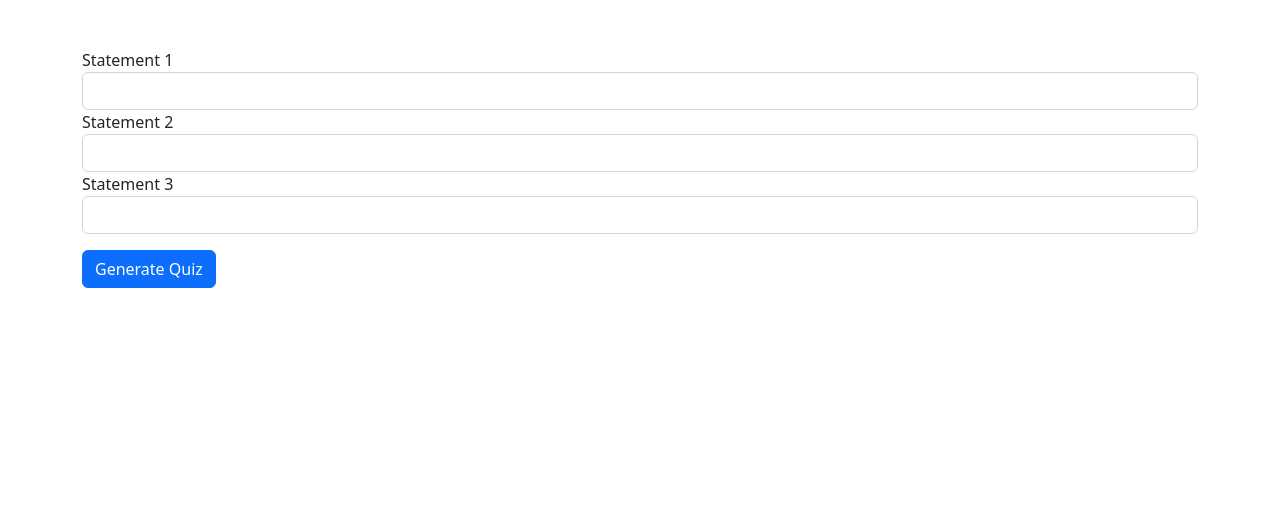
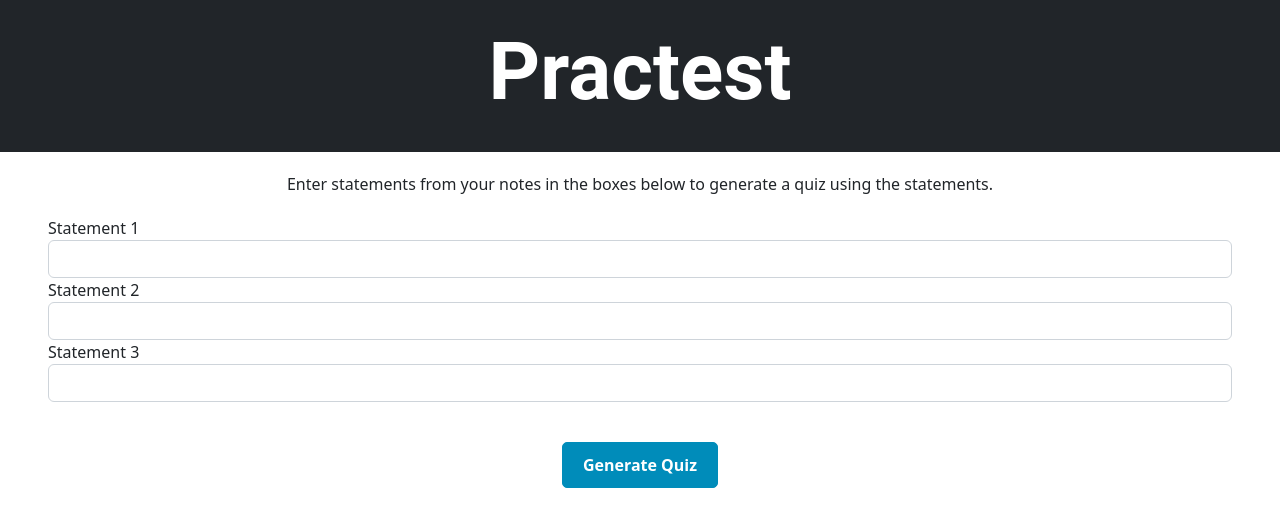
Before and after one commit to aketkar18/practest, a React (Create React App) app: page / in a window 1280 px wide. Shown: the top 526 px of the page. Built offline with nearby package versions, Linux system fonts and the light colour scheme.

Commit message:
UI changes

```diff
--- a/src/App.js
+++ b/src/App.js
@@ -23,12 +23,19 @@ function App() {
     });
 
     const quizData = await response.json();
-    console.log(quizData);
+    // console.log(quizData);
     setQuiz(quizData);
   };
 
   return (
-    <div className="container mt-5">
+    <div>
+        <div className="header bg-dark py-4">
+          <h1 className="text-white text-center display-1" style={{ fontFamily: "'Roboto', sans-serif ", fontWeight: "bold" }}>Practest</h1>
+        </div>
+      <div className="container-fluid px-5">
+      <div style={{margin: "20px"}}>
+        <p className="text-center">Enter statements from your notes in the boxes below to generate a quiz using the statements.</p>
+      </div>
       <form onSubmit={handleSubmit}>
         <div className="form-group">
           <label htmlFor="statement1">Statement 1</label>
@@ -60,29 +67,47 @@ function App() {
             onChange={(event) => handleChange(event, 2)}
           />
         </div>
-        <button type="submit" className="btn btn-primary mt-3">
+        <div className="text-center mt-3">
+        <button type="submit" className="btn btn-primary mt-4" style={{
+          backgroundColor: '#008CBA',
+          borderColor: '#008CBA',
+          color: '#fff',
+          borderRadius: '5px',
+          padding: '10px 20px',
+          fontWeight: 'bold',
+          fontSize: '1rem'
+        }}>
           Generate Quiz
         </button>
+        </div>
       </form>
+      </div>
       {quiz && (
-        <div className="mt-5">
+        <div className="container mt-5 mx-auto px-3">
           {Object.keys(quiz).map((key) => {
             const question = quiz[key];
             return (
               <div key={key}>
                 <h5>{question.question}</h5>
                 <ul>
-                  {question.choices.map((choice, index) => (
-                    <li key={index}>{choice}</li>
-                  ))}
+                  {question.choices.map((choice, index) => {
+                    var choices = ['A', 'B', 'C', 'D','E']
+                    const isCorrect = choices[index] === question.answer;
+                    const className = isCorrect ? "answer-choice correct" : "answer-choice incorrect";
+                    const onClick = isCorrect ? null : () => alert(question.explanation);
+                    return (
+                      <li key={index} className={className} onClick={onClick}>
+                        {choice}
+                      </li>
+                    );
+                  })}
                 </ul>
-                <p>Answer: {question.answer}</p>
-                <p>{question.explanation}</p>
               </div>
             );
           })}
         </div>
-      )}
+)}
+
     </div>
   );
 }
--- a/src/index.css
+++ b/src/index.css
@@ -11,3 +11,39 @@ code {
   font-family: source-code-pro, Menlo, Monaco, Consolas, 'Courier New',
     monospace;
 }
+
+.answer-choice {
+  display: flex;
+  flex-direction: row;
+  align-items: center;
+  justify-content: space-between;
+  padding: 10px;
+  border: 1px solid black;
+  border-radius: 5px;
+  margin: 10px;
+  cursor: pointer;
+}
+
+.answer-choice:hover {
+  background-color: #f5f5f5;
+}
+
+.answer-choice:active {
+  background-color: #e8e8e8;
+}
+
+.answer-choice.correct {
+  background-color: #d4edda;
+}
+
+.answer-choice.incorrect {
+  background-color: #f8d7da;
+}
+
+.answer-choice.correct:hover {
+  background-color: #c3e6cb;
+}
+
+.answer-choice.incorrect:hover {
+  background-color: #f5c6cb;
+}
```
